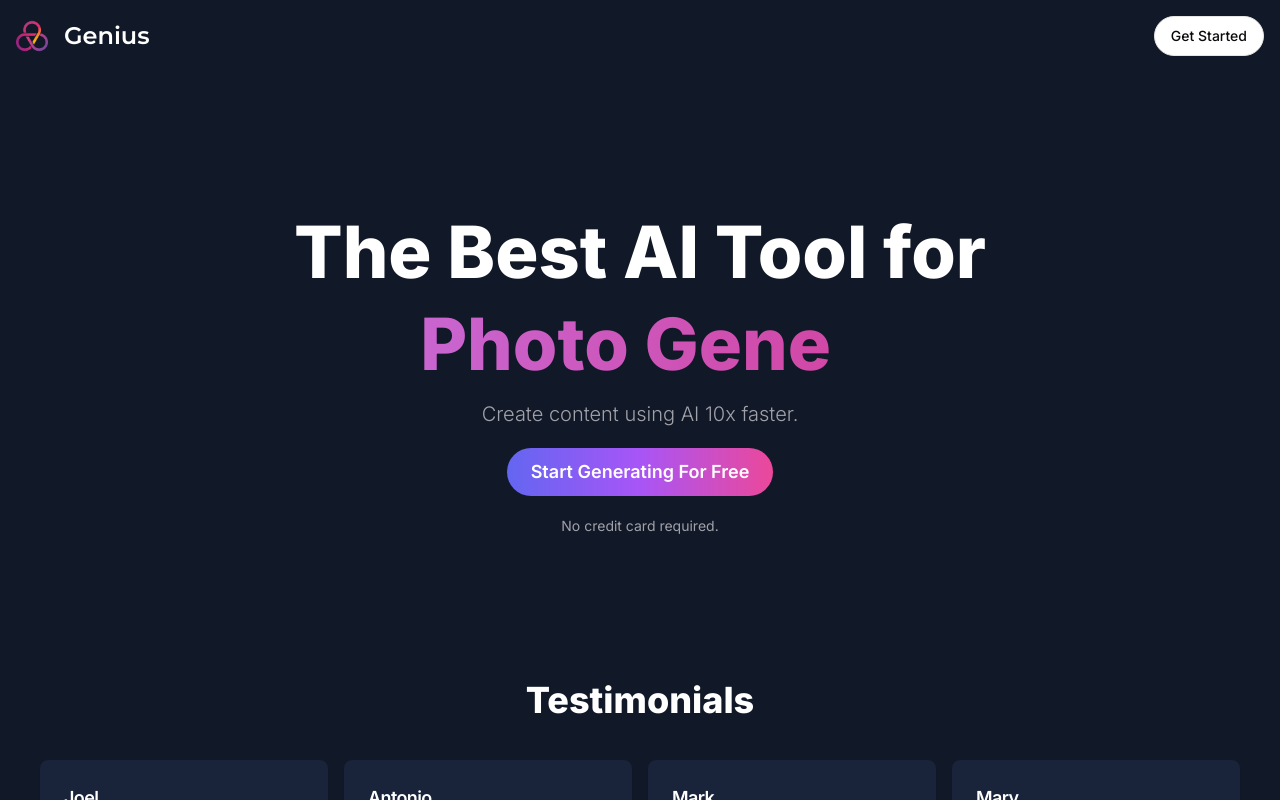
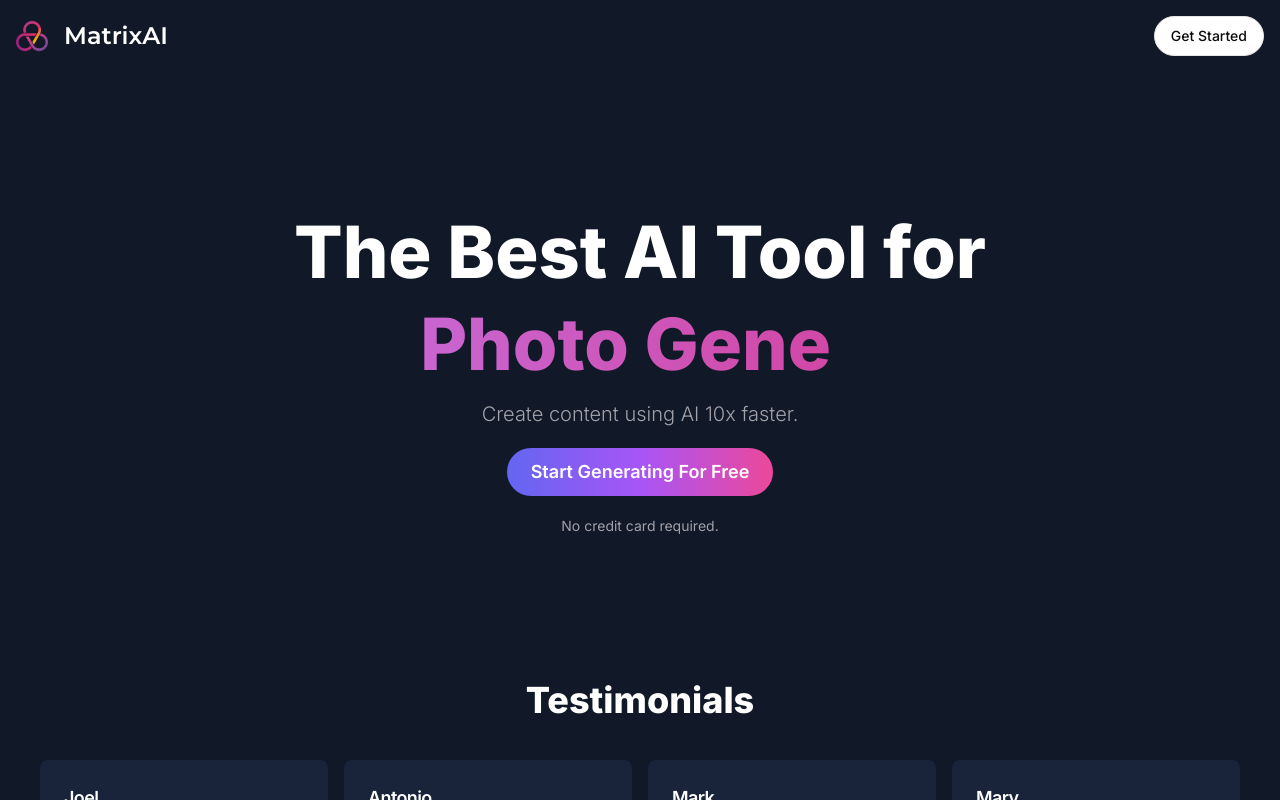
Before and after one commit to jeffjiang13/MatrixAI, a Next.js app: page / in a window 1280 px wide. Built offline with nearby package versions, Linux system fonts and the light colour scheme; no server answers.

Commit message:
readME added

```diff
--- a/app/api/stripe/route.ts
+++ b/app/api/stripe/route.ts
@@ -43,7 +43,7 @@ export async function GET() {
           price_data: {
             currency: "USD",
             product_data: {
-              name: "Genius Pro",
+              name: "MatrixAI Pro",
               description: "Unlimited AI Generations"
             },
             unit_amount: 2000,
--- a/app/layout.tsx
+++ b/app/layout.tsx
@@ -11,7 +11,7 @@ import './globals.css'
 const font = Inter({ subsets: ['latin'] });
 
 export const metadata: Metadata = {
-  title: 'Genius',
+  title: 'MatrixAI',
   description: 'AI Platform',
 }
 
--- a/components/landing-navbar.tsx
+++ b/components/landing-navbar.tsx
@@ -20,7 +20,7 @@ export const LandingNavbar = () => {
           <Image fill alt="Logo" src="/logo.png" />
         </div>
         <h1 className={cn("text-2xl font-bold text-white", font.className)}>
-          Genius
+          MatrixAI
         </h1>
       </Link>
       <div className="flex items-center gap-x-2">
--- a/components/loader.tsx
+++ b/components/loader.tsx
@@ -11,7 +11,7 @@ export const Loader = () => {
         />
       </div>
       <p className="text-sm text-muted-foreground">
-        Genius is thinking...
+        Matrixing...
       </p>
     </div>
   );
--- a/components/pro-modal.tsx
+++ b/components/pro-modal.tsx
@@ -43,7 +43,7 @@ export const ProModal = () => {
         <DialogHeader>
           <DialogTitle className="flex justify-center items-center flex-col gap-y-4 pb-2">
             <div className="flex items-center gap-x-2 font-bold text-xl">
-              Upgrade to Genius
+              Upgrade to Matrix
               <Badge variant="premium" className="uppercase text-sm py-1">
                 pro
               </Badge>
--- a/components/sidebar.tsx
+++ b/components/sidebar.tsx
@@ -72,7 +72,7 @@ export const Sidebar = ({
             <Image fill alt="Logo" src="/logo.png" />
           </div>
           <h1 className={cn("text-2xl font-bold", poppins.className)}>
-            Genius
+            MatrixAI
           </h1>
         </Link>
         <div className="space-y-1">
```
